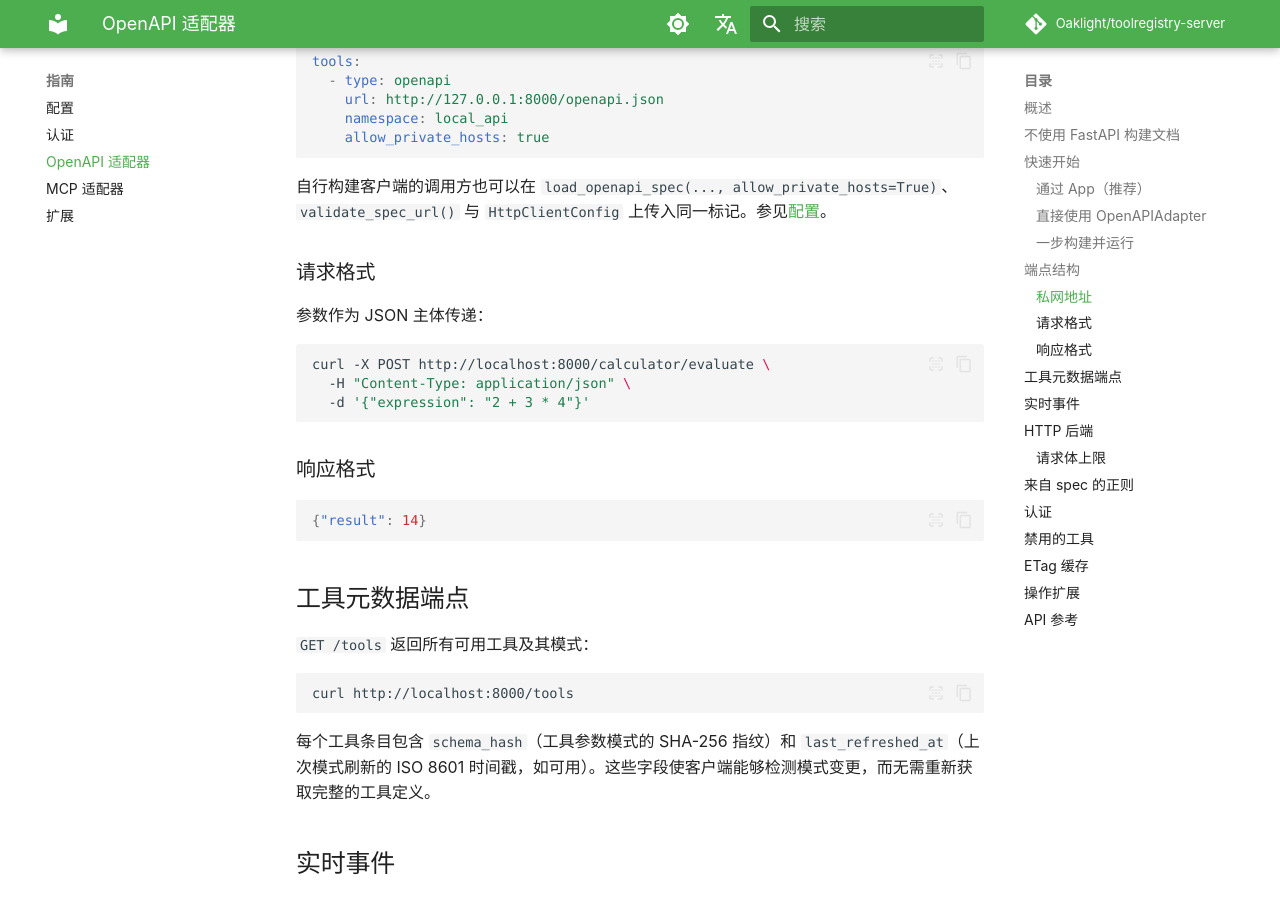
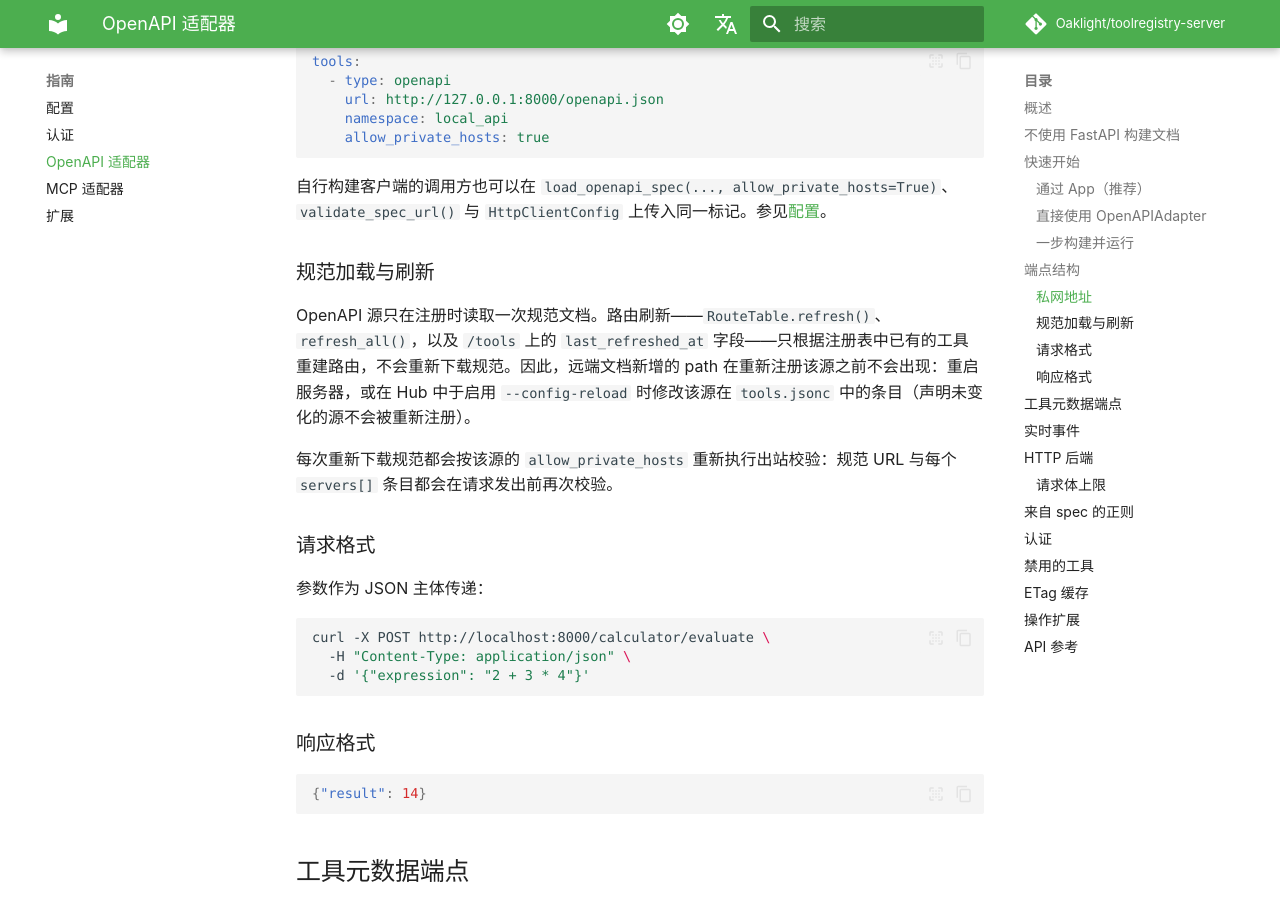
Before and after one commit to Oaklight/toolregistry-server, an MkDocs documentation site: the page built from docs/guides/openapi.md, in a window 1280 px wide and 900 px high, scrolled down 2535 px. Built offline with MkDocs 1.6.1 and Material for MkDocs 9.7.7, drawn with Linux system fonts in a browser that asks for light colours; some web fonts are replaced; comment, search, counter and statistics services are not loaded.

````diff
--- a/docs/guides/openapi.md
+++ b/docs/guides/openapi.md
@@ -109,6 +109,12 @@ tools:
 ```
 
 自行构建客户端的调用方也可以在 `load_openapi_spec(..., allow_private_hosts=True)`、`validate_spec_url()` 与 `HttpClientConfig` 上传入同一标记。参见[配置](../guides/configuration.md#私网地址)。
+
+### 规范加载与刷新
+
+OpenAPI 源只在注册时读取一次规范文档。路由刷新——`RouteTable.refresh()`、`refresh_all()`，以及 `/tools` 上的 `last_refreshed_at` 字段——只根据注册表中已有的工具重建路由，不会重新下载规范。因此，远端文档新增的 path 在重新注册该源之前不会出现：重启服务器，或在 Hub 中于启用 `--config-reload` 时修改该源在 `tools.jsonc` 中的条目（声明未变化的源不会被重新注册）。
+
+每次重新下载规范都会按该源的 `allow_private_hosts` 重新执行出站校验：规范 URL 与每个 `servers[]` 条目都会在请求发出前再次校验。
 
 ### 请求格式
 
````
Also changed, not shown: docs/changelog.md (+4 -0 lines).
